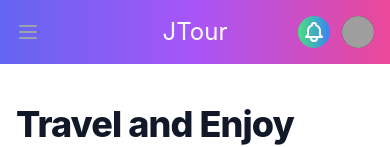
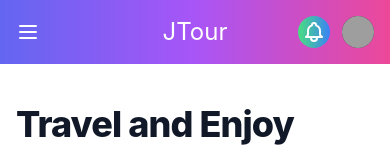
Before and after one commit to ProgrammerShahJalal/travel-agency, a React (Create React App) app: page / in a window 390 px wide. Shown: the top 147 px of the page. Built offline with nearby package versions, Linux system fonts and the light colour scheme; grey boxes are pictures that could not be loaded.

Commit message:
mobile menu setup

```diff
--- a/src/components/Shared/Navbar/Navbar.js
+++ b/src/components/Shared/Navbar/Navbar.js
@@ -23,7 +23,7 @@
                         <div className="relative flex items-center justify-between h-16">
                             <div className="absolute inset-y-0 left-0 flex items-center sm:hidden">
                                 {/* Mobile menu button*/}
-                                <Disclosure.Button className="inline-flex items-center justify-center p-2 rounded-md text-gray-400 hover:text-white hover:bg-gray-700 focus:outline-none focus:ring-2 focus:ring-inset focus:ring-white">
+                                <Disclosure.Button className="inline-flex items-center justify-center p-2 rounded-md text-white hover:text-white hover:bg-gray-700 focus:outline-none focus:ring-2 focus:ring-inset focus:ring-white">
                                     <span className="sr-only">Open main menu</span>
                                     {open ? (
                                         <XIcon className="block h-6 w-6" aria-hidden="true" />
```
